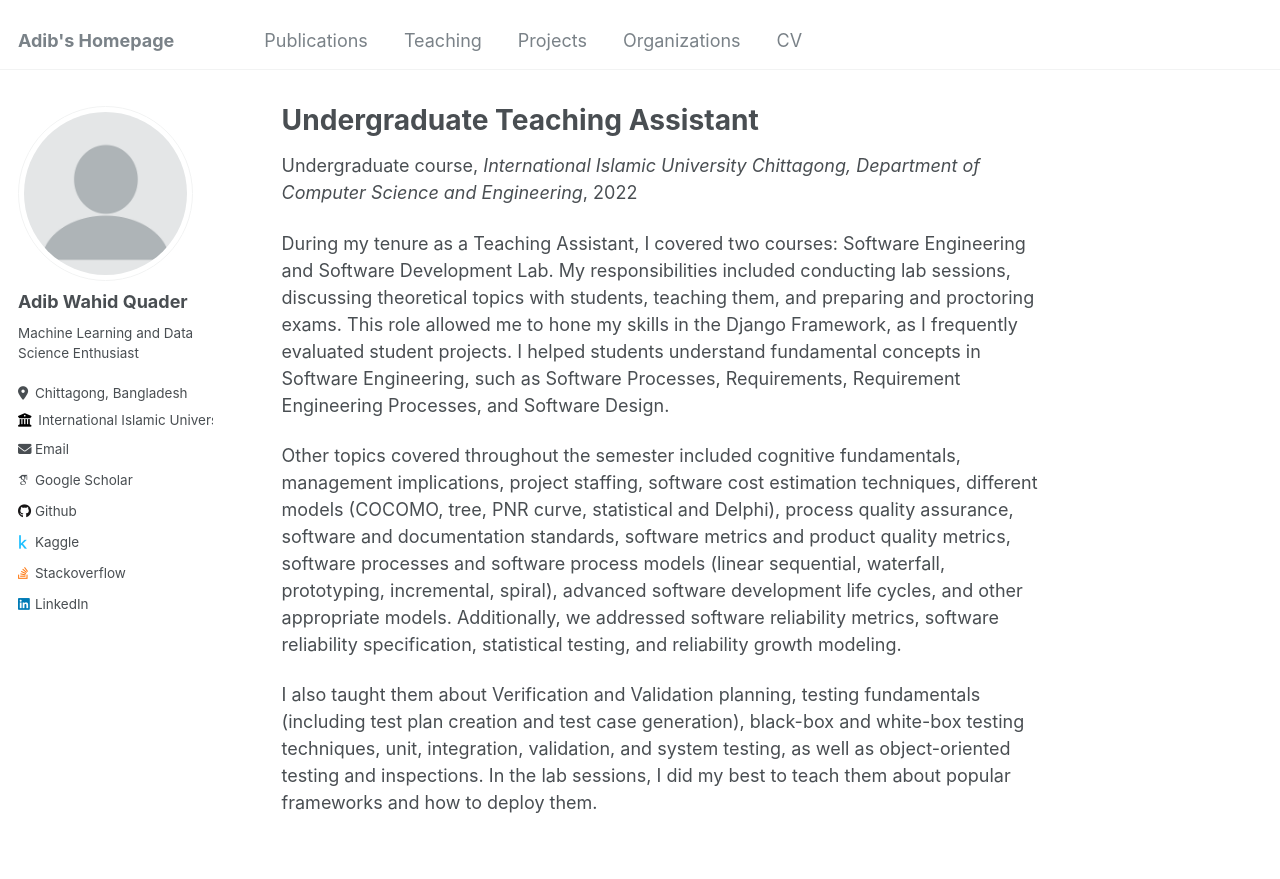
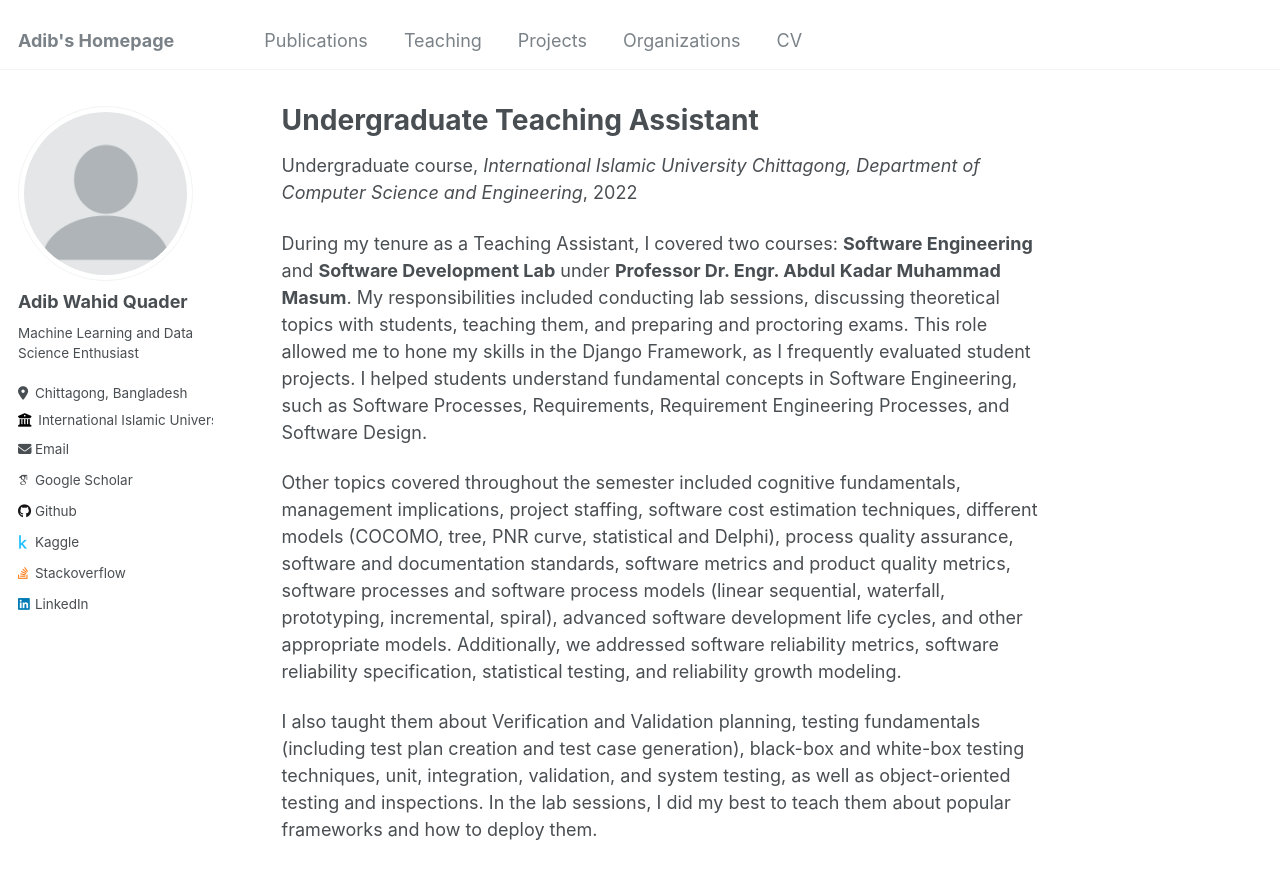
Before and after one commit to Aveiro11/Adib.github.io, a Jekyll site: the page built from _teaching/IIUC-TAship.md, in a window 1280 px wide and 900 px high. Shown: the top 879 px of the window. Built offline with Jekyll 4.4.1, drawn with Linux system fonts in a browser that asks for light colours; some web fonts are replaced.

Commit message:
Update IIUC-TAship.md

```diff
--- a/_teaching/IIUC-TAship.md
+++ b/_teaching/IIUC-TAship.md
@@ -8,7 +8,7 @@ date: 2022-01-01
 location: "Chittagong, Bangladesh"
 ---
 
-During my tenure as a Teaching Assistant, I covered two courses: Software Engineering and Software Development Lab. My responsibilities included conducting lab sessions, discussing theoretical topics with students, teaching them, and preparing and proctoring exams. This role allowed me to hone my skills in the Django Framework, as I frequently evaluated student projects. I helped students understand fundamental concepts in Software Engineering, such as Software Processes, Requirements, Requirement Engineering Processes, and Software Design.
+During my tenure as a Teaching Assistant, I covered two courses: **Software Engineering** and **Software Development Lab** under **Professor Dr. Engr. Abdul Kadar Muhammad Masum**. My responsibilities included conducting lab sessions, discussing theoretical topics with students, teaching them, and preparing and proctoring exams. This role allowed me to hone my skills in the Django Framework, as I frequently evaluated student projects. I helped students understand fundamental concepts in Software Engineering, such as Software Processes, Requirements, Requirement Engineering Processes, and Software Design.
 
 Other topics covered throughout the semester included cognitive fundamentals, management implications, project staffing, software cost estimation techniques, different models (COCOMO, tree, PNR curve, statistical and Delphi), process quality assurance, software and documentation standards, software metrics and product quality metrics, software processes and software process models (linear sequential, waterfall, prototyping, incremental, spiral), advanced software development life cycles, and other appropriate models. Additionally, we addressed software reliability metrics, software reliability specification, statistical testing, and reliability growth modeling.
 
```
